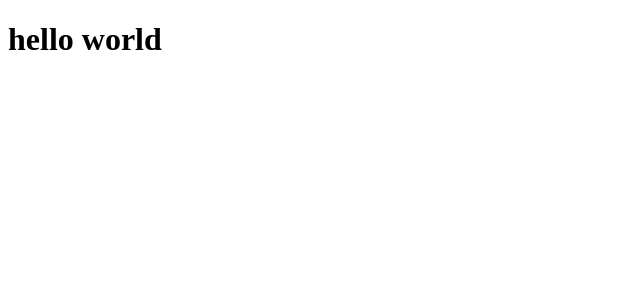
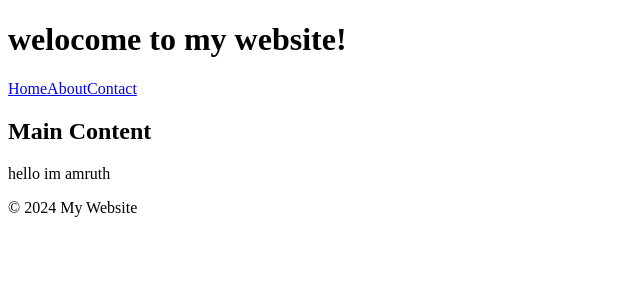
Before and after one commit to amruthexe/Learn-React, a React (Vite) app: page / in a window 1280 px wide. Shown: the top 300 px of the page, without its empty margins (0-640 px from the left). Built offline with nearby package versions, Linux system fonts and the light colour scheme.

Commit message:
task comp

```diff
--- a/src/App.jsx
+++ b/src/App.jsx
@@ -1,7 +1,15 @@
+
+import Footer from "./Components/Footer"
+import Header from "./Components/Header"
+import MainContent from "./Components/MainContent"
+
 function App (){
   return (
     <>
-    <h1>hello world</h1>
+    <Header/>
+    <MainContent/>
+    <Footer/>
+
     </>
   )
 }
--- /dev/null
+++ b/src/Components/Footer.jsx
@@ -0,0 +1,9 @@
+import React from 'react'
+
+const Footer = () => {
+  return (
+    <div>© 2024 My Website</div>
+  )
+}
+
+export default Footer
--- /dev/null
+++ b/src/Components/Header.jsx
@@ -0,0 +1,15 @@
+const Header = () => {
+  return (
+    <>
+      <h1>welocome to my website!</h1>
+      <div>
+        <a href="/home">Home</a>
+        <a href="/about">About</a>
+        <a href="/contact">Contact</a>
+      </div>
+    </>
+  );
+};
+
+
+export default Header
--- /dev/null
+++ b/src/Components/MainContent.jsx
@@ -0,0 +1,13 @@
+import React from 'react'
+
+const MainContent = () => {
+  return (
+    <div>
+
+        <h2>Main Content</h2>
+        <p>hello im amruth</p>
+    </div>
+  )
+}
+
+export default MainContent
```
Also changed, not shown: src/Components/Greet.jsx (added, +8 -0 lines).
